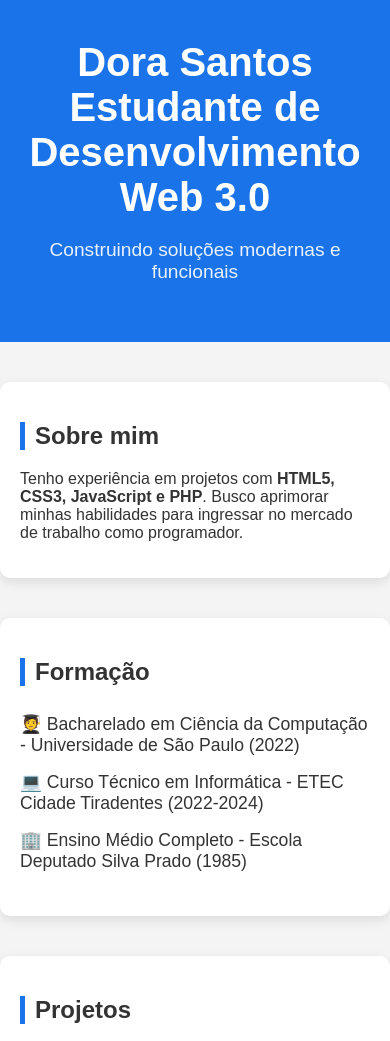
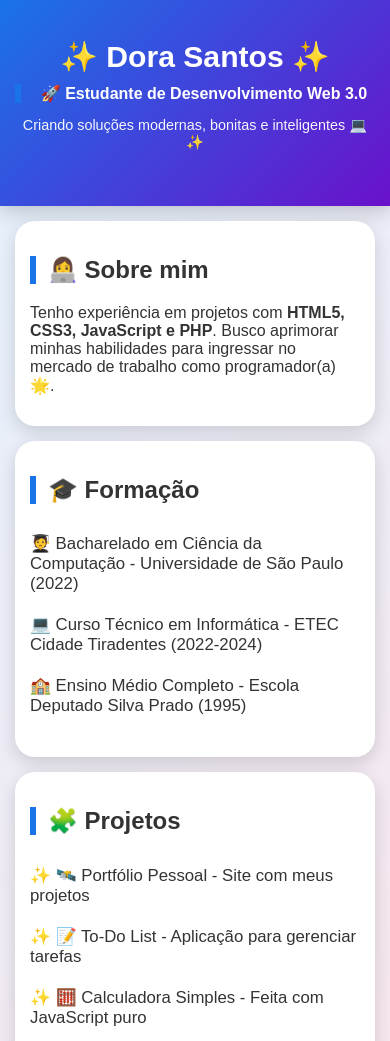
Before and after one commit to DoraSantos/curriculum, a plain HTML site: page index.html in a window 390 px wide. Shown: the top 1041 px of the page. Drawn offline with Linux system fonts and the light colour scheme.

Commit message:
index totalmente alterado

```diff
--- a/index.html
+++ b/index.html
@@ -3,104 +3,240 @@
 <head>
     <meta charset="UTF-8" />
     <meta name="viewport" content="width=device-width, initial-scale=1.0" />
-    <title>Dora Santos</title>
-    <title>Portfólio - Desenvolvedor Web</title>
+    <title>Dora Santos - Portfólio</title>
+
     <style>
+        /* ======== ESTILO GERAL ======== */
         body {
             margin: 0;
-            font-family: Arial, Helvetica, sans-serif;
-            background: #f4f4f4;
+            font-family: "Poppins", Arial, sans-serif;
+            background: linear-gradient(135deg, #e3f2fd, #fce4ec);
             color: #333;
+            animation: fadeIn 1s ease-in-out;
         }
+
+        @keyframes fadeIn {
+            from { opacity: 0; }
+            to { opacity: 1; }
+        }
+
+        /* ======== CABEÇALHO ======== */
         header {
-            background: #1a73e8;
+            background: linear-gradient(135deg, #1a73e8, #6a11cb);
             color: white;
-            padding: 40px 20px;
+            padding: 60px 20px;
             text-align: center;
+            box-shadow: 0 5px 20px rgba(0,0,0,0.2);
         }
+
         header h1 {
             margin: 0;
-            font-size: 2.5rem;
+            font-size: 3rem;
+            animation: zoom 1.5s infinite alternate;
         }
+
+        @keyframes zoom {
+            from { transform: scale(1); }
+            to { transform: scale(1.05); }
+        }
+
+        header h2 {
+            font-size: 1.7rem;
+            margin-top: 10px;
+        }
+
         header p {
-            font-size: 1.2rem;
-            opacity: 0.9;
+            font-size: 1.3rem;
+            opacity: 0.95;
         }
+
+        /* ======== SEÇÕES ======== */
         section {
-            max-width: 900px;
+            max-width: 950px;
             margin: 40px auto;
-            padding: 20px;
+            padding: 25px;
             background: white;
-            border-radius: 10px;
-            box-shadow: 0 4px 12px rgba(0,0,0,0.1);
+            border-radius: 20px;
+            box-shadow: 0 6px 18px rgba(0,0,0,0.15);
+            transition: transform .3s;
         }
+
+        section:hover {
+            transform: translateY(-5px);
+        }
+
         h2 {
-            border-left: 5px solid #1a73e8;
-            padding-left: 10px;
+            border-left: 6px solid #1a73e8;
+            padding-left: 12px;
+            font-size: 1.8rem;
         }
+
         ul {
             list-style: none;
             padding: 0;
         }
+
         ul li {
-            padding: 8px 0;
-            font-size: 1.1rem;
+            padding: 10px 0;
+            font-size: 1.2rem;
         }
+
         .projetos li::before {
-            content: "✔ ";
+            content: "✨ ";
+        }
+
+        /* ======== LINKS ======== */
+        a {
             color: #1a73e8;
+            font-weight: bold;
+            text-decoration: none;
         }
+
+        a:hover {
+            color: #6a11cb;
+            text-decoration: underline;
+        }
+
+        /* ======== RODAPÉ ======== */
         footer {
             text-align: center;
-            padding: 20px;
+            padding: 25px;
+            background: linear-gradient(135deg, #1a73e8, #6a11cb);
+            color: white;
             margin-top: 40px;
-            background: #1a73e8;
-            color: white;
+            font-size: 1.1rem;
+            letter-spacing: 1px;
         }
+
+        /* ===========================
+           RESPONSIVIDADE
+        ============================ */
+
+        /* TAG fundamental — impede zoom automático */
+        img, h1, h2, p, section {
+            max-width: 100%;
+        }
+
+        /* Tablets / telas médias */
+        @media (max-width: 900px) {
+            header h1 {
+                font-size: 2.5rem;
+            }
+
+            header h2 {
+                font-size: 1.4rem;
+            }
+
+            section {
+                margin: 20px;
+                padding: 20px;
+            }
+        }
+
+        /* Celulares grandes */
+        @media (max-width: 600px) {
+            header {
+                padding: 40px 15px;
+            }
+
+            header h1 {
+                font-size: 2.2rem;
+            }
+
+            header h2 {
+                font-size: 1.2rem;
+            }
+
+            header p {
+                font-size: 1rem;
+            }
+
+            h2 {
+                font-size: 1.5rem;
+            }
+
+            ul li {
+                font-size: 1.05rem;
+            }
+
+            section {
+                padding: 18px;
+                margin: 15px;
+            }
+        }
+
+        /* Celulares muito pequenos */
+        @media (max-width: 400px) {
+            header h1 {
+                font-size: 1.8rem;
+            }
+
+            header h2 {
+                font-size: 1rem;
+            }
+
+            header p {
+                font-size: 0.9rem;
+            }
+
+            section {
+                padding: 15px;
+            }
+        }
+
     </style>
 </head>
+
 <body>
     <header>
-        <h1>Dora Santos</h1>
-        <h1>Estudante de Desenvolvimento Web 3.0</h1>
-        <p>Construindo soluções modernas e funcionais</p>
+        <h1>✨ Dora Santos ✨</h1>
+        <h2>🚀 Estudante de Desenvolvimento Web 3.0</h2>
+        <p>Criando soluções modernas, bonitas e inteligentes 💻✨</p>
     </header>
 
     <section>
-        <h2>Sobre mim</h2>
-        <p>Tenho experiência em projetos com <strong>HTML5, CSS3, JavaScript e PHP</strong>. Busco aprimorar minhas habilidades para ingressar no mercado de trabalho como programador.</p>
+        <h2>👩‍💻 Sobre mim</h2>
+        <p>
+            Tenho experiência em projetos com
+            <strong>HTML5, CSS3, JavaScript e PHP</strong>.
+            Busco aprimorar minhas habilidades para ingressar no mercado de trabalho como programador(a) 🌟.
+        </p>
     </section>
 
     <section>
-        <h2>Formação</h2>
+        <h2>🎓 Formação</h2>
         <ul>
             <li>🧑‍🎓 Bacharelado em Ciência da Computação - Universidade de São Paulo (2022)</li>
             <li>💻 Curso Técnico em Informática - ETEC Cidade Tiradentes (2022-2024)</li>
-            <li>🏢 Ensino Médio Completo - Escola Deputado Silva Prado (1985)</li>
+            <li>🏫 Ensino Médio Completo - Escola Deputado Silva Prado (1995)</li>
         </ul>
     </section>
 
     <section>
-        <h2>Projetos</h2>
+        <h2>🧩 Projetos</h2>
         <ul class="projetos">
             <li>🛰️ Portfólio Pessoal - Site com meus projetos</li>
-            <li>🔢 To-Do List - Aplicação para gerenciar tarefas</li>
-            <li>🧮 Calculadora Simples - Projeto em JavaScript puro</li>
+            <li>📝 To-Do List - Aplicação para gerenciar tarefas</li>
+            <li>🧮 Calculadora Simples - Feita com JavaScript puro</li>
         </ul>
     </section>
-       <section id="contato">
-            <h2>Contatos</h2>
 
-        <p><strong>E-mail:</strong> dorawiki683@gmail.com </p>
+    <section id="contato">
+        <h2>📬 Contatos</h2>
 
-        <p><strong>Linkedin:</strong> <a href="https://www.linkedin.com/in/dora-wiki-456904397/">Meu Linkedin</a></p>
+        <p><strong>E-mail:</strong> ✉️ dorawiki683@gmail.com</p>
 
+        <p><strong>Linkedin:</strong>
+            🔗 <a href="https://www.linkedin.com/in/dora-wiki-456904397/">Meu LinkedIn</a>
+        </p>
 
-    <p><strong>Github:</strong> <a href="https://github.com/DoraSantos">Meu github</a> </p>
-
+        <p><strong>Github:</strong>
+            🐙 <a href="https://github.com/DoraSantos">Meu GitHub</a>
+        </p>
+    </section>
 
     <footer>
-        <p>Contatos | © 2025 Meu Portfólio</p>
+        <p>🌟 Contatos | © 2025 Meu Portfólio 🌟</p>
     </footer>
 </body>
 </html>
```
